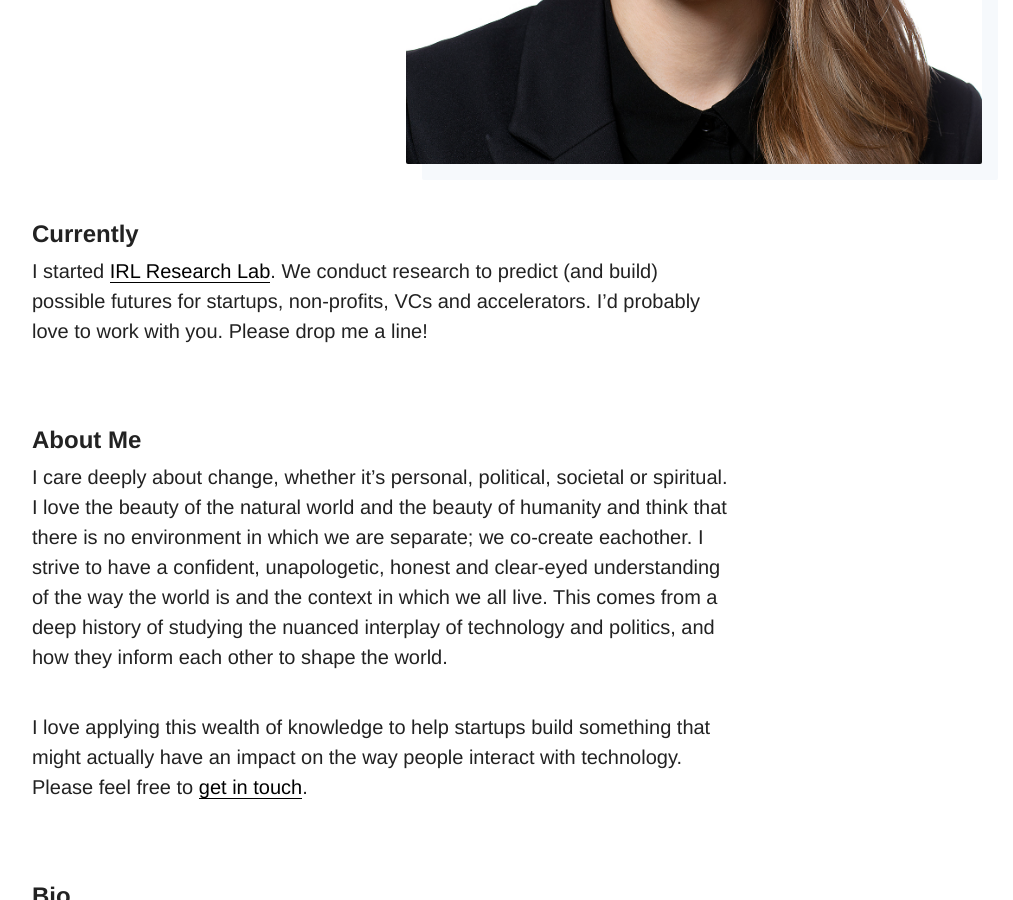
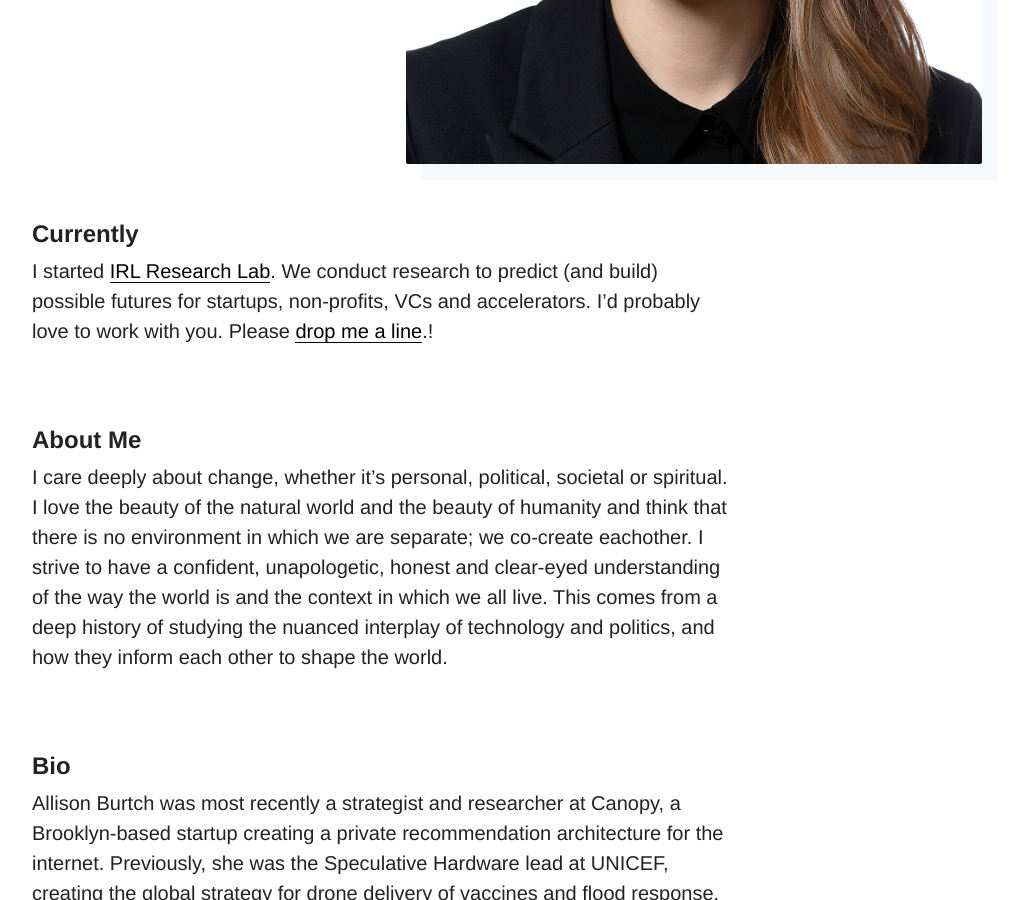
Before and after one commit to allisonburtch/allisonburtch.github.io, a Jekyll site: the page built from _pages/about.md, in a window 1280 px wide and 900 px high, scrolled down 516 px. Shown: the whole window, without its empty margins (258-1271 px from the left). Built offline with Jekyll 4.4.1, drawn with Linux system fonts in a browser that asks for light colours; some web fonts are replaced.

Commit message:
updated about page

```diff
--- a/_pages/about.md
+++ b/_pages/about.md
@@ -6,13 +6,11 @@ image: '/images/pages/allison-burtch.jpg'
 
 ### Currently
 
-I started [IRL Research Lab](https://irlresear.ch/). We conduct research to predict (and build) possible futures for startups, non-profits, VCs and accelerators. I'd probably love to work with you. Please drop me a line!
+I started [IRL Research Lab](https://irlresear.ch/). We conduct research to predict (and build) possible futures for startups, non-profits, VCs and accelerators. I'd probably love to work with you. Please [drop me a line](/contact.html).!
 
 ### About Me
 
 I care deeply about change, whether it's personal, political, societal or spiritual. I love the beauty of the natural world and the beauty of humanity and think that there is no environment in which we are separate; we co-create eachother. I strive to have a confident, unapologetic, honest and clear-eyed understanding of the way the world is and the context in which we all live. This comes from a deep history of studying the nuanced interplay of technology and politics, and how they inform each other to shape the world.
-
-I love applying this wealth of knowledge to help startups build something that might actually have an impact on the way people interact with technology. Please feel free to [get in touch](/contact.html).
 
 ### Bio
 
```
